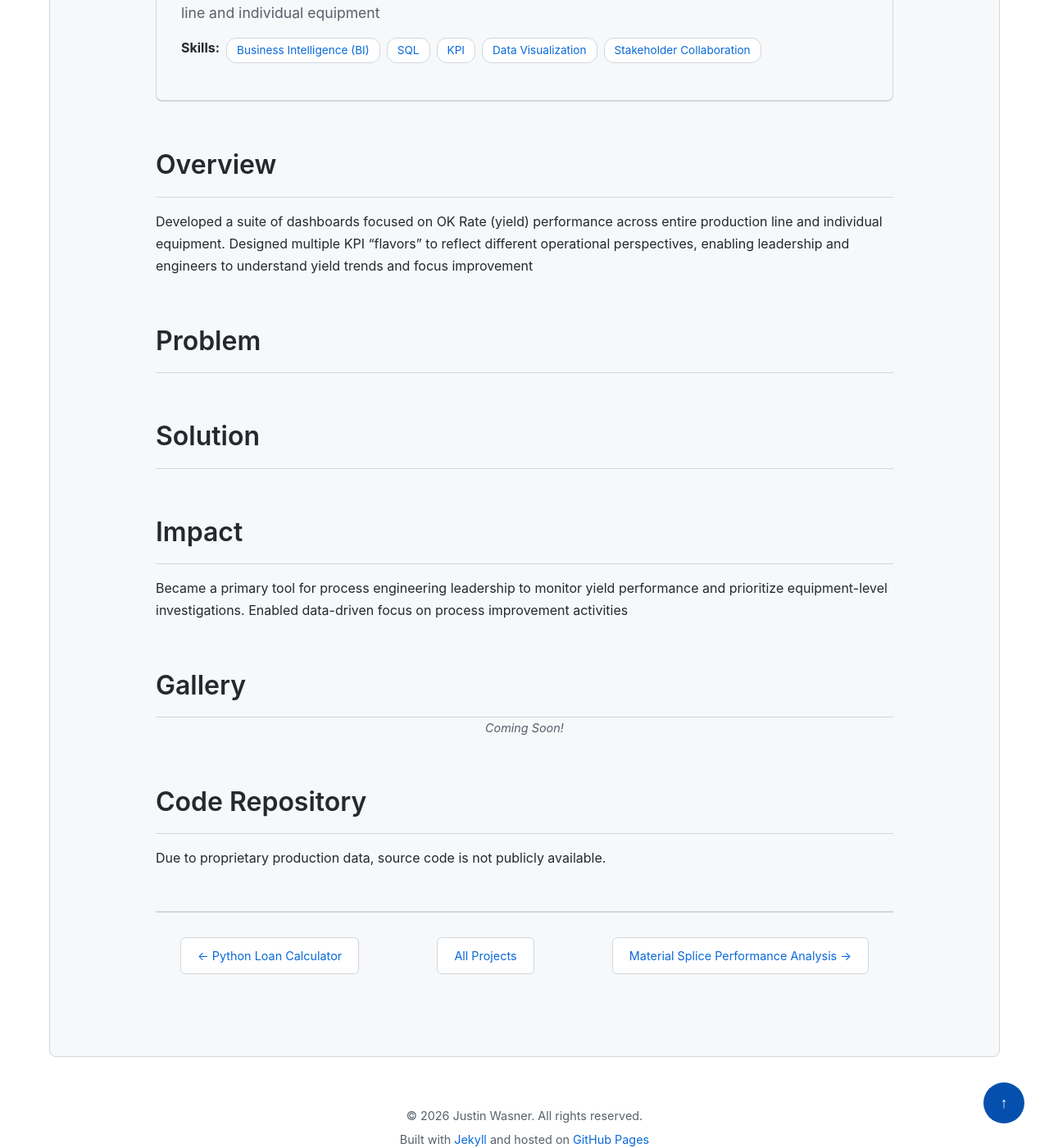
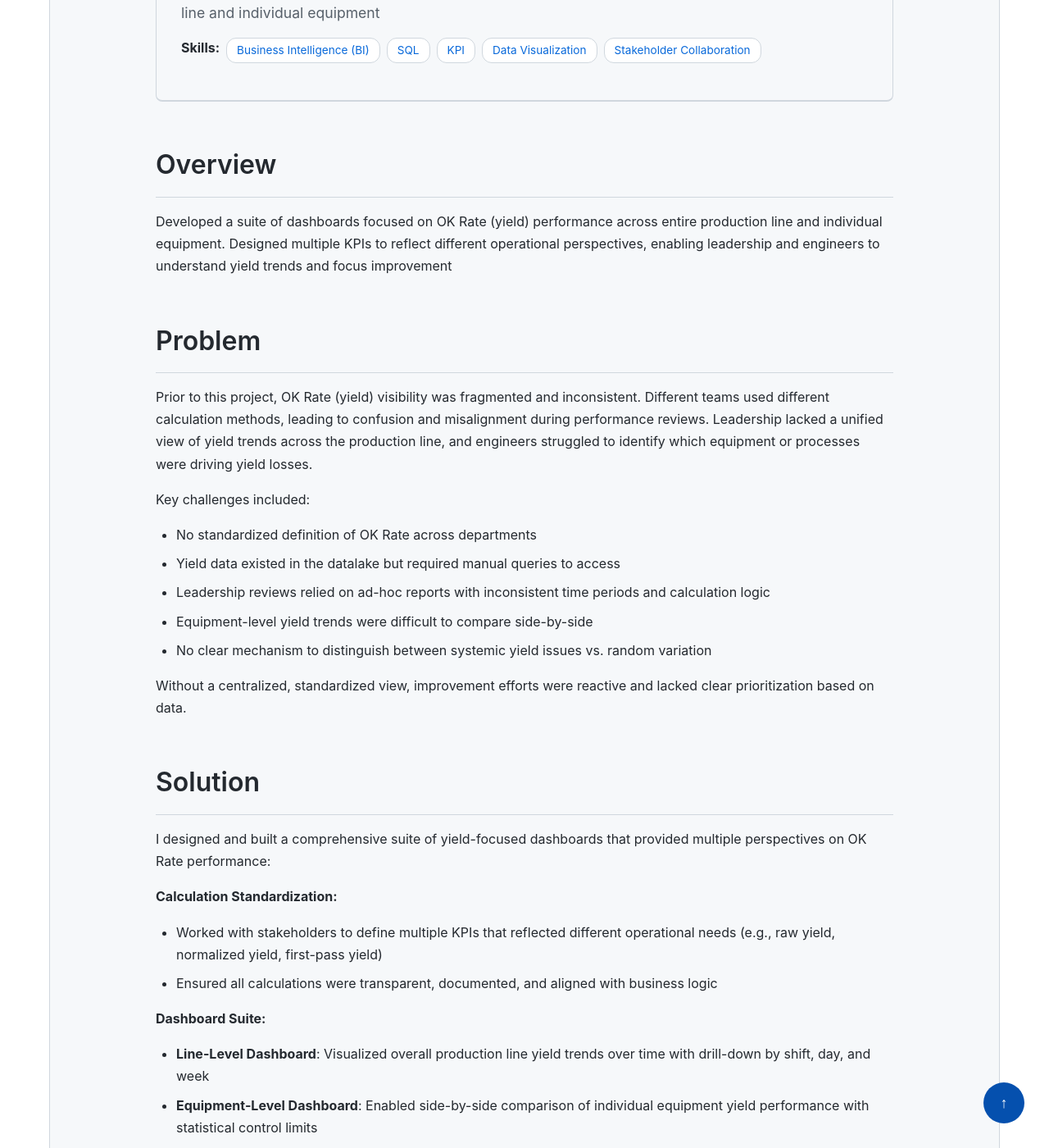
Before and after one commit to jdwasner/jdwasner.github.io, a Jekyll site: the page built from _projects/OKRate_KPI_Trend_Analysis.md, in a window 1280 px wide and 1400 px high, scrolled down 391 px. Shown: the whole window at 82% size. Built offline with Jekyll 4.4.1, drawn with Linux system fonts in a browser that asks for light colours; some of the changed text lies outside the part shown.

Commit message:
Updated # New Projects

```diff
--- a/_projects/OKRate_KPI_Trend_Analysis.md
+++ b/_projects/OKRate_KPI_Trend_Analysis.md
@@ -15,19 +15,45 @@ skills:
 
 ## Overview
 
-Developed a suite of dashboards focused on OK Rate (yield) performance across entire production line and individual equipment. Designed multiple KPI “flavors” to reflect different operational perspectives, enabling leadership and engineers to understand yield trends and focus improvement
+Developed a suite of dashboards focused on OK Rate (yield) performance across entire production line and individual equipment. Designed multiple KPIs to reflect different operational perspectives, enabling leadership and engineers to understand yield trends and focus improvement
 
 ## Problem
 
+Prior to this project, OK Rate (yield) visibility was fragmented and inconsistent. Different teams used different calculation methods, leading to confusion and misalignment during performance reviews. Leadership lacked a unified view of yield trends across the production line, and engineers struggled to identify which equipment or processes were driving yield losses.
 
+Key challenges included:
+- No standardized definition of OK Rate across departments
+- Yield data existed in the datalake but required manual queries to access
+- Leadership reviews relied on ad-hoc reports with inconsistent time periods and calculation logic
+- Equipment-level yield trends were difficult to compare side-by-side
+- No clear mechanism to distinguish between systemic yield issues vs. random variation
+
+Without a centralized, standardized view, improvement efforts were reactive and lacked clear prioritization based on data.
 
 ## Solution
 
+I designed and built a comprehensive suite of yield-focused dashboards that provided multiple perspectives on OK Rate performance:
 
+**Calculation Standardization:**
+- Worked with stakeholders to define multiple KPIs that reflected different operational needs (e.g., raw yield, normalized yield, first-pass yield)
+- Ensured all calculations were transparent, documented, and aligned with business logic
+
+**Dashboard Suite:**
+- **Line-Level Dashboard**: Visualized overall production line yield trends over time with drill-down by shift, day, and week
+- **Equipment-Level Dashboard**: Enabled side-by-side comparison of individual equipment yield performance with statistical control limits
+- **Pareto Analysis**: Highlighted top yield loss contributors by equipment, process step, and product type
+- **Trend Analysis**: Provided moving averages and variance tracking to distinguish signal from noise
+
+**Technical Implementation:**
+- Built SQL queries to pull and aggregate raw production and inspection data from the datalake
+- Designed visualizations that aligned with engineering and leadership decision-making workflows
+- Automated refresh schedules to ensure dashboards reflected current performance
+
+The dashboards were integrated into the existing BI platform, providing a single source of truth for yield performance across the organization.
 
 ## Impact
 
-Became a primary tool for process engineering leadership to monitor yield performance and prioritize equipment-level investigations. Enabled data-driven focus on process improvement activities
+Became a primary tool for process engineering leadership to monitor yield performance and prioritize equipment-level investigations. Enabled data-driven focus on process improvement activities.
 
 ## Gallery
 
```
Also changed, not shown: _projects/Automated_Equipment_Performance_Reporting.md (+12 -1 lines), _projects/OEE_Breakdown_Analysis_Dashboard.md (+16 -2 lines).
